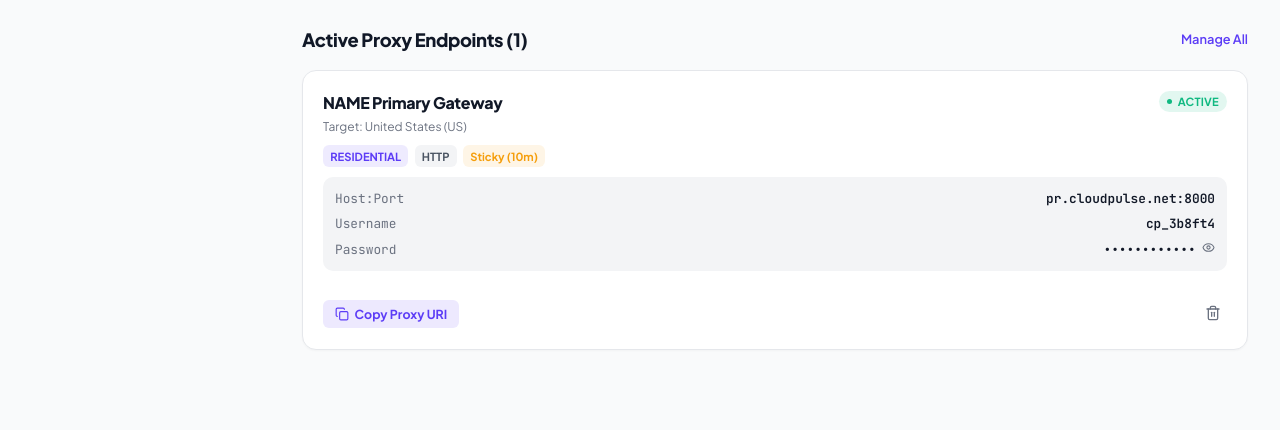
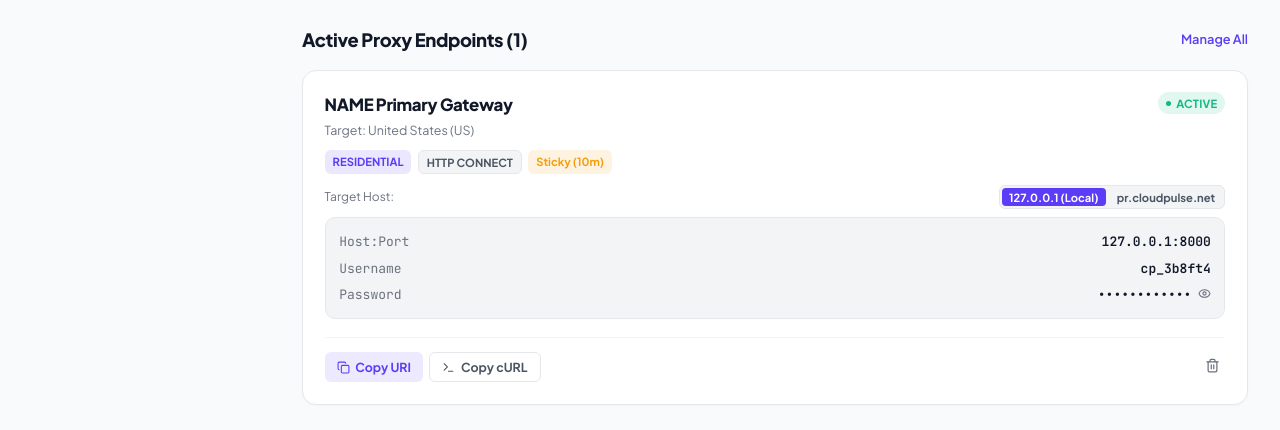
Before and after one commit to AradhyeTushar/cloudpulse-dashboard, a React (Vite) app in the folder frontend/: page / in a window 1280 px wide. Shown: the part 1017-1447 px from the top of the page. Before the commit the page ends 1395 px from the top, so only its background shows below. Built offline with nearby package versions, Linux system fonts and the light colour scheme; no server answers; sample sign-in values are in the browser's storage.

Commit message:
feat(ui): add 127.0.0.1 / domain host switcher and direct Copy cURL command to ProxyCredentialCard

```diff
--- a/frontend/src/components/proxy/ProxyCredentialCard.tsx
+++ b/frontend/src/components/proxy/ProxyCredentialCard.tsx
@@ -1,5 +1,5 @@
 import React, { useState } from 'react';
-import { Copy, Check, Trash2, Eye, EyeOff, Globe, Key, Shield } from 'lucide-react';
+import { Copy, Check, Trash2, Eye, EyeOff, Terminal, Shield, Sparkles } from 'lucide-react';
 import { ProxyEndpointConfig } from '../../types';
 import { ProxyStatusBadge } from './ProxyStatusBadge';
 import { useToast } from '../../context/ToastContext';
@@ -15,36 +15,47 @@
 }) => {
   const { showToast } = useToast();
   const [showPassword, setShowPassword] = useState(false);
-  const [copied, setCopied] = useState(false);
+  const [copiedUri, setCopiedUri] = useState(false);
+  const [copiedCurl, setCopiedCurl] = useState(false);
+  const [useLocalHost, setUseLocalHost] = useState(true);
 
-  const proxyUri = `${endpoint.protocol}://${endpoint.username}:${endpoint.password}@${endpoint.host}:${endpoint.port}`;
+  const activeHost = useLocalHost ? '127.0.0.1' : endpoint.host;
+  const proxyUri = `http://${endpoint.username}:${endpoint.password}@${activeHost}:${endpoint.port}`;
+  const curlCommand = `curl -x "http://${endpoint.username}:${endpoint.password}@${activeHost}:${endpoint.port}" https://api.ipify.org`;
 
   const copyUri = () => {
     navigator.clipboard.writeText(proxyUri);
-    setCopied(true);
-    showToast('Copied', 'Full proxy URI copied to clipboard.', 'success');
-    setTimeout(() => setCopied(false), 2000);
+    setCopiedUri(true);
+    showToast('Copied Proxy URI', `Copied: ${proxyUri}`, 'success');
+    setTimeout(() => setCopiedUri(false), 2000);
+  };
+
+  const copyCurl = () => {
+    navigator.clipboard.writeText(curlCommand);
+    setCopiedCurl(true);
+    showToast('Copied cURL Command', 'Paste into terminal to test instantly.', 'success');
+    setTimeout(() => setCopiedCurl(false), 2000);
   };
 
   return (
     <div
       className="card"
       style={{
-        padding: '1.25rem',
+        padding: '1.35rem',
         display: 'flex',
         flexDirection: 'column',
         justifyContent: 'space-between',
-        gap: '1rem',
+        gap: '1.1rem',
       }}
     >
       <div>
         {/* Header */}
         <div style={{ display: 'flex', justifyContent: 'space-between', alignItems: 'flex-start', marginBottom: '0.5rem' }}>
           <div>
-            <h3 style={{ fontSize: '1rem', fontWeight: 800, margin: 0, color: 'var(--text-primary)' }}>
+            <h3 style={{ fontSize: '1.05rem', fontWeight: 800, margin: 0, color: 'var(--text-primary)' }}>
               {endpoint.name}
             </h3>
-            <div style={{ fontSize: '0.75rem', color: 'var(--text-muted)', marginTop: '0.2rem' }}>
+            <div style={{ fontSize: '0.78rem', color: 'var(--text-muted)', marginTop: '0.2rem' }}>
               Target: {endpoint.country} ({endpoint.countryCode})
             </div>
           </div>
@@ -52,14 +63,14 @@
         </div>
 
         {/* Badges */}
-        <div style={{ display: 'flex', gap: '0.4rem', flexWrap: 'wrap', margin: '0.6rem 0' }}>
+        <div style={{ display: 'flex', gap: '0.4rem', flexWrap: 'wrap', margin: '0.65rem 0' }}>
           <span
             style={{
               fontSize: '0.7rem',
               fontWeight: 700,
-              padding: '0.15rem 0.45rem',
+              padding: '0.18rem 0.5rem',
               borderRadius: 'var(--radius-sm)',
-              background: endpoint.proxyType === 'residential' ? 'rgba(92, 60, 246, 0.1)' : 'rgba(59, 130, 246, 0.1)',
+              background: endpoint.proxyType === 'residential' ? 'rgba(92, 60, 246, 0.12)' : 'rgba(59, 130, 246, 0.12)',
               color: endpoint.proxyType === 'residential' ? 'var(--brand-primary)' : '#3b82f6',
               textTransform: 'uppercase',
             }}
@@ -70,23 +81,23 @@
             style={{
               fontSize: '0.7rem',
               fontWeight: 700,
-              padding: '0.15rem 0.45rem',
+              padding: '0.18rem 0.5rem',
               borderRadius: 'var(--radius-sm)',
               background: 'var(--bg-subtle)',
-              border: '1px solid var(--bg-border)',
+              border: '1px solid var(--border-color)',
               color: 'var(--text-secondary)',
               textTransform: 'uppercase',
             }}
           >
-            {endpoint.protocol}
+            HTTP CONNECT
           </span>
           <span
             style={{
               fontSize: '0.7rem',
               fontWeight: 700,
-              padding: '0.15rem 0.45rem',
+              padding: '0.18rem 0.5rem',
               borderRadius: 'var(--radius-sm)',
-              background: endpoint.rotationMode === 'sticky' ? 'rgba(245, 158, 11, 0.1)' : 'rgba(16, 185, 129, 0.1)',
+              background: endpoint.rotationMode === 'sticky' ? 'rgba(245, 158, 11, 0.12)' : 'rgba(16, 185, 129, 0.12)',
               color: endpoint.rotationMode === 'sticky' ? '#f59e0b' : '#10b981',
             }}
           >
@@ -94,23 +105,62 @@
           </span>
         </div>
 
+        {/* Host Selector Toggle */}
+        <div style={{ display: 'flex', alignItems: 'center', justifyContent: 'space-between', marginBottom: '0.5rem', fontSize: '0.75rem' }}>
+          <span style={{ color: 'var(--text-muted)' }}>Target Host:</span>
+          <div style={{ display: 'flex', gap: '4px', background: 'var(--bg-subtle)', padding: '2px', borderRadius: 'var(--radius-sm)', border: '1px solid var(--border-color)' }}>
+            <button
+              type="button"
+              onClick={() => setUseLocalHost(true)}
+              style={{
+                border: 'none',
+                background: useLocalHost ? 'var(--brand-primary)' : 'transparent',
+                color: useLocalHost ? '#fff' : 'var(--text-secondary)',
+                fontSize: '0.7rem',
+                fontWeight: 700,
+                padding: '0.15rem 0.45rem',
+                borderRadius: '4px',
+                cursor: 'pointer',
+              }}
+            >
+              127.0.0.1 (Local)
+            </button>
+            <button
+              type="button"
+              onClick={() => setUseLocalHost(false)}
+              style={{
+                border: 'none',
+                background: !useLocalHost ? 'var(--brand-primary)' : 'transparent',
+                color: !useLocalHost ? '#fff' : 'var(--text-secondary)',
+                fontSize: '0.7rem',
+                fontWeight: 700,
+                padding: '0.15rem 0.45rem',
+                borderRadius: '4px',
+                cursor: 'pointer',
+              }}
+            >
+              {endpoint.host}
+            </button>
+          </div>
+        </div>
+
         {/* Credentials Box */}
         <div
           style={{
             background: 'var(--bg-subtle)',
-            border: '1px solid var(--bg-border)',
+            border: '1px solid var(--border-color)',
             borderRadius: 'var(--radius-md)',
-            padding: '0.75rem',
+            padding: '0.85rem',
             fontFamily: 'var(--font-mono)',
-            fontSize: '0.8rem',
+            fontSize: '0.8125rem',
             display: 'flex',
             flexDirection: 'column',
-            gap: '0.4rem',
+            gap: '0.45rem',
           }}
         >
           <div style={{ display: 'flex', justifyContent: 'space-between' }}>
             <span style={{ color: 'var(--text-muted)' }}>Host:Port</span>
-            <span style={{ color: 'var(--text-primary)', fontWeight: 600 }}>{endpoint.host}:{endpoint.port}</span>
+            <span style={{ color: 'var(--text-primary)', fontWeight: 600 }}>{activeHost}:{endpoint.port}</span>
           </div>
           <div style={{ display: 'flex', justifyContent: 'space-between' }}>
             <span style={{ color: 'var(--text-muted)' }}>Username</span>
@@ -134,8 +184,9 @@
         </div>
       </div>
 
-      {/* Action Footer */}
-      <div style={{ display: 'flex', justifyContent: 'space-between', alignItems: 'center', borderTop: '1px solid var(--bg-border)', paddingTop: '0.75rem' }}>
+      {/* Action Buttons */}
+      <div style={{ display: 'flex', justifyContent: 'space-between', alignItems: 'center', borderTop: '1px solid var(--border-subtle)', paddingTop: '0.85rem', gap: '0.5rem' }}>
+        <div style={{ display: 'flex', gap: '0.4rem' }}>
           <button
             onClick={copyUri}
             style={{
@@ -152,9 +203,30 @@
               cursor: 'pointer',
             }}
           >
-          {copied ? <Check size={14} color="#10b981" /> : <Copy size={14} />}
-          <span>{copied ? 'Copied URI' : 'Copy Proxy URI'}</span>
+            {copiedUri ? <Check size={13} color="#10b981" /> : <Copy size={13} />}
+            <span>{copiedUri ? 'Copied' : 'Copy URI'}</span>
           </button>
+
+          <button
+            onClick={copyCurl}
+            style={{
+              display: 'inline-flex',
+              alignItems: 'center',
+              gap: '0.35rem',
+              fontSize: '0.775rem',
+              fontWeight: 700,
+              background: 'var(--bg-surface)',
+              border: '1px solid var(--border-color)',
+              color: 'var(--text-secondary)',
+              padding: '0.4rem 0.75rem',
+              borderRadius: 'var(--radius-sm)',
+              cursor: 'pointer',
+            }}
+          >
+            {copiedCurl ? <Check size={13} color="#10b981" /> : <Terminal size={13} />}
+            <span>{copiedCurl ? 'Copied cURL' : 'Copy cURL'}</span>
+          </button>
+        </div>
 
         <button
           onClick={() => onDelete(endpoint.id, endpoint.name)}
@@ -167,7 +239,7 @@
           }}
           title="Delete Endpoint"
         >
-          <Trash2 size={16} />
+          <Trash2 size={15} />
         </button>
       </div>
     </div>
```
Lines whose indentation alone changed are shown as unchanged.
